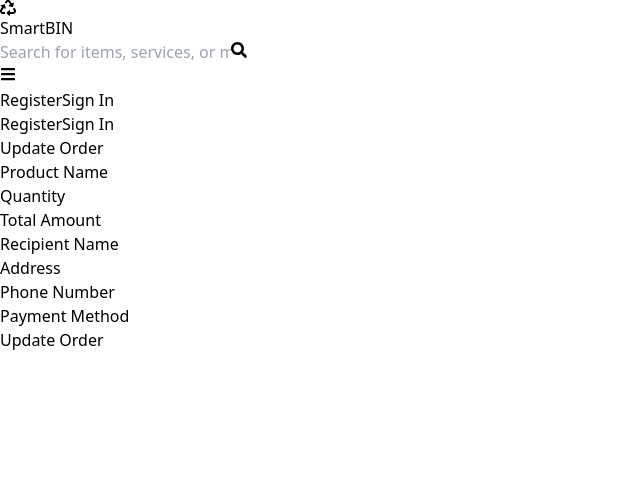
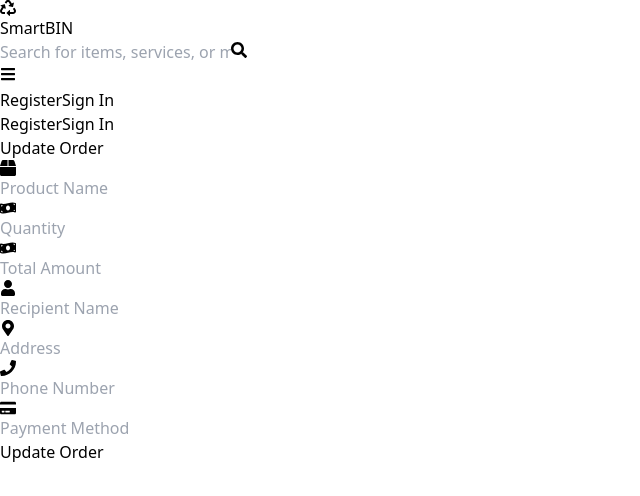
Before and after one commit to LAHIRUKBI/smartBIN-ITP, a React (Vite) app in the folder customer/: page /order_update/1 in a window 1280 px wide. Shown: the top 496 px of the page, without its empty margins (0-640 px from the left). Built offline with nearby package versions, Linux system fonts and the light colour scheme.

Commit message:
add logics and create new pages

```diff
--- a/customer/src/App.jsx
+++ b/customer/src/App.jsx
@@ -46,6 +46,7 @@
 import Order_payment from "./pages/Order_payment";
 import Order_orders from "./pages/Order_orders";
 import Order_update from "./pages/Order_update";
+import Order_conform from "./pages/Order_conform";
 
 export default function App() {
   return (
@@ -114,6 +115,7 @@
         <Route path="/order_payment" element={<Order_payment />} />
         <Route path="/order_orders" element={<Order_orders />} />
         <Route path="/order_update/:id" element={<Order_update />} />
+        <Route path="/order_conform" element={<Order_conform />} />
 
 
 
--- a/customer/src/pages/Order_orders.jsx
+++ b/customer/src/pages/Order_orders.jsx
@@ -1,79 +1,102 @@
-import React, { useEffect, useState } from 'react';
-import axios from 'axios';
-import { jsPDF } from 'jspdf';
-import { FaDownload } from 'react-icons/fa';
-import { useNavigate } from 'react-router-dom'; // Import useNavigate
+import React, { useEffect, useState } from "react";
+import axios from "axios";
+import { jsPDF } from "jspdf";
+import { FaDownload } from "react-icons/fa";
+import { useNavigate } from "react-router-dom";
 
 export default function Product_orders() {
   const [orders, setOrders] = useState([]);
   const [error, setError] = useState(null);
   const [messages, setMessages] = useState({});
   const [replies, setReplies] = useState({});
-  const navigate = useNavigate(); // Initialize navigate
+  const [timers, setTimers] = useState({});
+  const [searchQuery, setSearchQuery] = useState(""); // State for search query
+  const navigate = useNavigate();
 
-  // Fetch orders from the backend
   useEffect(() => {
     const fetchOrders = async () => {
       try {
-        const response = await axios.get('/api/productorder'); // Your API route to get orders
-        console.log('Fetched Orders:', response.data.orders);
+        const response = await axios.get("/api/productorder");
+        console.log("Fetched Orders:", response.data.orders);
         setOrders(response.data.orders);
       } catch (error) {
-        console.error('Error fetching orders:', error.response ? error.response.data : error);
-        setError('Error fetching orders.');
+        console.error(
+          "Error fetching orders:",
+          error.response ? error.response.data : error
+        );
+        setError("Error fetching orders.");
       }
     };
 
     fetchOrders();
   }, []);
 
-  // Fetch messages and replies from localStorage for each order
   useEffect(() => {
-    orders.forEach(order => {
+    orders.forEach((order) => {
       const storedMessage = localStorage.getItem(`message_${order._id}`);
       if (storedMessage) {
-        setMessages(prev => ({ ...prev, [order._id]: storedMessage }));
+        setMessages((prev) => ({ ...prev, [order._id]: storedMessage }));
       }
 
       const replyMessage = localStorage.getItem(`reply_${order._id}`);
       if (replyMessage) {
-        setReplies(prev => ({ ...prev, [order._id]: replyMessage }));
+        setReplies((prev) => ({ ...prev, [order._id]: replyMessage }));
+      }
+
+      const timeLeft = Math.max(
+        0,
+        432000000 - (Date.now() - new Date(order.createdAt).getTime())
+      );
+      if (timeLeft > 0) {
+        setTimers((prev) => ({ ...prev, [order._id]: timeLeft }));
       }
     });
   }, [orders]);
 
-  // Send reply message to localStorage
+  useEffect(() => {
+    const timerInterval = setInterval(() => {
+      setTimers((prevTimers) => {
+        const newTimers = { ...prevTimers };
+        for (const orderId in newTimers) {
+          if (newTimers[orderId] > 0) {
+            newTimers[orderId] -= 1000;
+          }
+        }
+        return newTimers;
+      });
+    }, 1000);
+
+    return () => clearInterval(timerInterval);
+  }, []);
+
   const sendReply = (orderId) => {
-    const replyMessage = replies[orderId] || '';
+    const replyMessage = replies[orderId] || "";
     localStorage.setItem(`reply_${orderId}`, replyMessage);
-    setReplies(prev => ({ ...prev, [orderId]: '' }));
-    alert('Reply sent successfully!');
+    setReplies((prev) => ({ ...prev, [orderId]: "" }));
+    alert("Reply sent successfully!");
   };
 
-  // Handle order deletion
   const handleDelete = async (orderId) => {
     try {
       await axios.delete(`/api/productorder/${orderId}`);
-      setOrders(orders.filter(order => order._id !== orderId));
+      setOrders(orders.filter((order) => order._id !== orderId));
       console.log(`Order ${orderId} deleted successfully`);
     } catch (error) {
-      console.error(`Error deleting order ${orderId}:`, error.response ? error.response.data : error);
+      console.error(
+        `Error deleting order ${orderId}:`,
+        error.response ? error.response.data : error
+      );
     }
   };
 
-  // Handle order update
-  // Handle order update
   const handleUpdate = (orderId) => {
-  const orderToUpdate = orders.find(order => order._id === orderId);
+    const orderToUpdate = orders.find((order) => order._id === orderId);
     navigate(`/order_update/${orderId}`, { state: { order: orderToUpdate } });
   };
 
-
-  // Generate PDF for the order
   const generatePDF = async (order) => {
     const doc = new jsPDF();
-    const orderDetails = `
-      Product Name: ${order.productName}
+    const orderDetails = `Product Name: ${order.productName}
       Product ID: ${order.productId?._id || order.productId}
       Quantity: ${order.quantity}
       Total Amount: $${order.totalAmount}
@@ -83,78 +106,188 @@
       Payment Method: ${order.paymentMethod}
     `;
 
-    // Adding Order Details to PDF
     doc.text(orderDetails, 10, 10);
     doc.save(`Order_${order.productId?._id || order.productId}.pdf`);
   };
 
+  const formatTimeLeft = (time) => {
+    const seconds = Math.floor((time / 1000) % 60);
+    const minutes = Math.floor((time / (1000 * 60)) % 60);
+    const hours = Math.floor((time / (1000 * 60 * 60)) % 24);
+    const days = Math.floor(time / (1000 * 60 * 60 * 24));
+
+    return `${days}d ${hours}h ${minutes}m ${seconds}s`;
+  };
+
+  // New functions for sending orders
+  const sendOrderToProductManager = (orderId) => {
+    console.log(`Order ${orderId} sent to Product Manager`);
+    alert("Order sent to Product Manager!");
+  };
+
+  const sendOrder = (orderId) => {
+    const orderToSend = orders.find((order) => order._id === orderId);
+    if (orderToSend) {
+      localStorage.setItem('sentOrder', JSON.stringify(orderToSend)); // Store order in local storage
+      setOrders(orders.filter((order) => order._id !== orderId)); // Remove order from state
+      console.log(`Order ${orderId} sent`);
+      alert("Order sent!");
+      navigate('/Order_conform'); // Navigate to Order_conform page
+    }
+  };
+
+  // Filter orders based on search query
+  const filteredOrders = orders.filter(order =>
+    order.productName.toLowerCase().includes(searchQuery.toLowerCase())
+  );
+
   return (
-    <div className="container mx-auto p-8">
-      <h1 className="text-4xl font-bold mb-6 text-center text-gray-800">Product Orders</h1>
+    <div className="container mx-auto p-8 bg-gray-100">
+       <p className="text-lg text-center text-gray-600 mb-4">
+      Welcome to the Product Orders page! Here, you can view and manage all product orders placed by customers. You can respond to customer inquiries, update order details, and download invoices. Use the search feature to quickly find specific orders.
+    </p>
+      <h1 className="text-4xl font-bold mb-6 text-center text-gray-800">
+        Product Orders
+      </h1>
+      <p className="text-lg text-center text-gray-600 mb-4">
+        Total Orders: {orders.length}
+      </p>
 
-      {/* Display error message if any */}
+
+      {/* Navigation Buttons */}
+      <div className="mb-4 text-center">
+        <button
+          onClick={() => navigate('/product_welcome')}
+          className="bg-blue-500 text-white rounded-lg py-2 px-4 hover:bg-blue-600 transition duration-200 mx-2"
+        >
+          Go to Product Welcome
+        </button>
+        <button
+          onClick={() => navigate('/order_conform')}
+          className="bg-green-500 text-white rounded-lg py-2 px-4 hover:bg-green-600 transition duration-200 mx-2"
+        >
+          Go to Order Confirmation
+        </button>
+      </div>
+
+
+
+
+      {/* Search Bar */}
+      <div className="mb-4 text-center">
+        <input
+          type="text"
+          value={searchQuery}
+          onChange={(e) => setSearchQuery(e.target.value)}
+          className="border border-gray-300 rounded-lg p-2 w-1/2"
+          placeholder="Search by product name..."
+        />
+      </div>
+
       {error && <p className="text-red-500 text-center">{error}</p>}
-
-      {orders.length === 0 ? (
+      {filteredOrders.length === 0 ? (
         <p className="text-center text-lg text-gray-600">No orders available</p>
       ) : (
         <div className="grid grid-cols-1 md:grid-cols-2 lg:grid-cols-3 gap-8">
-          {orders.map((order) => (
-            <div key={order._id} className="bg-white rounded-xl shadow-lg p-6 hover:shadow-xl transition-shadow duration-300">
-              <h2 className="text-2xl font-bold text-gray-800">{order.productName}</h2>
-              <p className="text-gray-700 mb-2"><strong>Product ID:</strong> {order.productId?._id || order.productId}</p>
-              <p className="text-gray-700 mb-2"><strong>Quantity:</strong> {order.quantity}</p>
-              <p className="text-gray-700 mb-2"><strong>Total Amount:</strong> ${order.totalAmount}</p>
-              <p className="text-gray-700 mb-2"><strong>Recipient Name:</strong> {order.recipientDetails.name}</p>
-              <p className="text-gray-700 mb-2"><strong>Address:</strong> {order.recipientDetails.address}</p>
-              <p className="text-gray-700 mb-4"><strong>Phone Number:</strong> {order.recipientDetails.phoneNumber}</p>
-              <p className="text-gray-700 mb-4"><strong>Payment Method:</strong> {order.paymentMethod}</p>
-
-              {/* Displaying Message from Packing Orders */}
+          {filteredOrders.map((order) => (
+            <div
+              key={order._id}
+              className="bg-white rounded-xl shadow-lg p-6 hover:shadow-xl transition-shadow duration-300"
+            >
+              <h2 className="text-2xl font-bold text-gray-800">
+                {order.productName}
+              </h2>
+              <p className="text-gray-700 mb-2">
+                <strong>Product ID:</strong>{" "}
+                {order.productId?._id || order.productId}
+              </p>
+              <p className="text-gray-700 mb-2">
+                <strong>Quantity:</strong> {order.quantity}
+              </p>
+              <p className="text-gray-700 mb-2">
+                <strong>Total Amount:</strong> ${order.totalAmount}
+              </p>
+              <p className="text-gray-700 mb-2">
+                <strong>Recipient Name:</strong> {order.recipientDetails.name}
+              </p>
+              <p className="text-gray-700 mb-2">
+                <strong>Address:</strong> {order.recipientDetails.address}
+              </p>
+              <p className="text-gray-700 mb-4">
+                <strong>Phone Number:</strong>{" "}
+                {order.recipientDetails.phoneNumber}
+              </p>
+              <p className="text-gray-700 mb-4">
+                <strong>Payment Method:</strong> {order.paymentMethod}
+              </p>
+              <p className="text-red-600 font-bold mb-4">
+                Time Remaining:
+                <span
+                  className={`px-2 py-1 rounded-lg ${
+                    timers[order._id] > 0
+                      ? "bg-red-100 border border-red-400"
+                      : "bg-gray-300"
+                  }`}
+                >
+                  {timers[order._id]
+                    ? formatTimeLeft(timers[order._id])
+                    : "Expired"}
+                </span>
+              </p>
               {messages[order._id] && (
-                <p className="text-blue-600 mt-2">Packing Orders Message: {messages[order._id]}</p>
+                <p className="text-blue-600 mt-2">
+                  Packing Orders Message: {messages[order._id]}
+                </p>
               )}
-
-              {/* Display the reply sent, if available */}
               {localStorage.getItem(`reply_${order._id}`) && (
-                <p className="text-green-600 mt-2">Your Reply: {localStorage.getItem(`reply_${order._id}`)}</p>
+                <p className="text-green-600 mt-2">
+                  Your Reply: {localStorage.getItem(`reply_${order._id}`)}
+                </p>
               )}
-
-              {/* Reply Box for Each Order */}
               <textarea
-                value={replies[order._id] || ''}
-                onChange={(e) => setReplies({ ...replies, [order._id]: e.target.value })}
-                className="border border-gray-300 rounded-lg p-2 w-full mt-2"
+                value={replies[order._id] || ""}
+                onChange={(e) =>
+                  setReplies((prev) => ({
+                    ...prev,
+                    [order._id]: e.target.value,
+                  }))
+                }
                 placeholder="Type your reply here..."
+                className="w-full h-20 border border-gray-300 rounded-lg p-2 mt-2 mb-4"
               />
               <button
                 onClick={() => sendReply(order._id)}
-                className="bg-blue-500 text-white rounded-lg py-2 px-4 mt-2"
+                className="bg-blue-500 text-white rounded-lg py-2 px-4 hover:bg-blue-600 transition duration-200"
               >
                 Send Reply
               </button>
-
+              <div className="flex flex-col space-y-4 mt-4">
+  <button
+    onClick={() => generatePDF(order)}
+    className="bg-green-500 text-white rounded-lg py-2 px-4 hover:bg-green-600 transition duration-200 w-full"
+  >
+    <FaDownload /> Download Invoice
+  </button>
   <button
     onClick={() => handleUpdate(order._id)}
-                className="bg-yellow-500 text-white rounded-lg py-2 px-4 mt-2"
+    className="bg-yellow-500 text-white rounded-lg py-2 px-4 hover:bg-yellow-600 transition duration-200 w-full"
   >
     Update Order
   </button>
-
   <button
     onClick={() => handleDelete(order._id)}
-                className="bg-red-500 text-white rounded-lg py-2 px-4 mt-2"
+    className="bg-red-500 text-white rounded-lg py-2 px-4 hover:bg-red-600 transition duration-200 w-full"
   >
     Delete Order
   </button>
+  <button
+    onClick={() => sendOrderToProductManager(order._id)}
+    className="bg-purple-500 text-white rounded-lg py-2 px-4 hover:bg-purple-600 transition duration-200 w-full"
+  >
+    Send to packing Manager
+  </button>
+</div>
 
-              <button
-                onClick={() => generatePDF(order)}
-                className="bg-green-500 text-white rounded-lg py-2 px-4 mt-2"
-              >
-                <FaDownload className="inline mr-2" />
-                Download PDF
-              </button>
             </div>
           ))}
         </div>
--- a/customer/src/pages/Order_update.jsx
+++ b/customer/src/pages/Order_update.jsx
@@ -1,11 +1,12 @@
 import React, { useState } from 'react';
 import axios from 'axios';
 import { useLocation, useNavigate } from 'react-router-dom';
+import { FaBox, FaUser, FaMapMarkerAlt, FaPhone, FaMoneyBillWave, FaCreditCard } from 'react-icons/fa';
 
 export default function Order_update() {
   const location = useLocation();
   const navigate = useNavigate();
-  const order = location.state?.order; // Get the order details passed from Product_orders
+  const order = location.state?.order;
 
   // Set initial state for the order details
   const [productName, setProductName] = useState(order?.productName || '');
@@ -32,9 +33,9 @@
     };
 
     try {
-      await axios.put(`/api/productorder/${order._id}`, updatedOrder); // Your API route to update the order
+      await axios.put(`/api/productorder/${order._id}`, updatedOrder);
       alert('Order updated successfully!');
-      navigate('/order_orders'); // Navigate back to the orders page
+      navigate('/order_orders');
     } catch (error) {
       console.error('Error updating order:', error);
       alert('Error updating order. Please try again.');
@@ -45,87 +46,95 @@
     <div className="container mx-auto p-8">
       <h1 className="text-4xl font-bold mb-6 text-center text-gray-800">Update Order</h1>
 
-      <form onSubmit={handleSubmit} className="bg-white rounded-lg p-6 shadow-md">
-        <div className="mb-4">
-          <label className="block text-gray-700">Product Name</label>
+      <form onSubmit={handleSubmit} className="bg-white rounded-lg p-6 shadow-md space-y-4">
+
+        <div className="flex items-center border border-gray-300 rounded-lg p-2">
+          <FaBox className="text-gray-500 mr-2" />
           <input
             type="text"
             value={productName}
             onChange={(e) => setProductName(e.target.value)}
-            className="border border-gray-300 rounded-lg p-2 w-full"
+            placeholder="Product Name"
+            className="flex-grow focus:outline-none"
             required
           />
         </div>
 
-        <div className="mb-4">
-          <label className="block text-gray-700">Quantity</label>
+        <div className="flex items-center border border-gray-300 rounded-lg p-2">
+          <FaMoneyBillWave className="text-gray-500 mr-2" />
           <input
             type="number"
             value={quantity}
             onChange={(e) => setQuantity(e.target.value)}
-            className="border border-gray-300 rounded-lg p-2 w-full"
+            placeholder="Quantity"
+            className="flex-grow focus:outline-none"
             required
           />
         </div>
 
-        <div className="mb-4">
-          <label className="block text-gray-700">Total Amount</label>
+        <div className="flex items-center border border-gray-300 rounded-lg p-2">
+          <FaMoneyBillWave className="text-gray-500 mr-2" />
           <input
             type="number"
             value={totalAmount}
             onChange={(e) => setTotalAmount(e.target.value)}
-            className="border border-gray-300 rounded-lg p-2 w-full"
+            placeholder="Total Amount"
+            className="flex-grow focus:outline-none"
             required
           />
         </div>
 
-        <div className="mb-4">
-          <label className="block text-gray-700">Recipient Name</label>
+        <div className="flex items-center border border-gray-300 rounded-lg p-2">
+          <FaUser className="text-gray-500 mr-2" />
           <input
             type="text"
             value={recipientName}
             onChange={(e) => setRecipientName(e.target.value)}
-            className="border border-gray-300 rounded-lg p-2 w-full"
+            placeholder="Recipient Name"
+            className="flex-grow focus:outline-none"
             required
           />
         </div>
 
-        <div className="mb-4">
-          <label className="block text-gray-700">Address</label>
+        <div className="flex items-center border border-gray-300 rounded-lg p-2">
+          <FaMapMarkerAlt className="text-gray-500 mr-2" />
           <input
             type="text"
             value={address}
             onChange={(e) => setAddress(e.target.value)}
-            className="border border-gray-300 rounded-lg p-2 w-full"
+            placeholder="Address"
+            className="flex-grow focus:outline-none"
             required
           />
         </div>
 
-        <div className="mb-4">
-          <label className="block text-gray-700">Phone Number</label>
+        <div className="flex items-center border border-gray-300 rounded-lg p-2">
+          <FaPhone className="text-gray-500 mr-2" />
           <input
             type="text"
             value={phoneNumber}
             onChange={(e) => setPhoneNumber(e.target.value)}
-            className="border border-gray-300 rounded-lg p-2 w-full"
+            placeholder="Phone Number"
+            className="flex-grow focus:outline-none"
             required
           />
         </div>
 
-        <div className="mb-4">
-          <label className="block text-gray-700">Payment Method</label>
+        <div className="flex items-center border border-gray-300 rounded-lg p-2">
+          <FaCreditCard className="text-gray-500 mr-2" />
           <input
             type="text"
             value={paymentMethod}
             onChange={(e) => setPaymentMethod(e.target.value)}
-            className="border border-gray-300 rounded-lg p-2 w-full"
+            placeholder="Payment Method"
+            className="flex-grow focus:outline-none"
             required
           />
         </div>
 
         <button
           type="submit"
-          className="bg-blue-500 text-white rounded-lg py-2 px-4"
+          className="bg-blue-500 text-white rounded-lg py-2 px-4 w-full hover:bg-blue-600 transition duration-200"
         >
           Update Order
         </button>
```
Also changed, not shown: customer/src/pages/Order_conform.jsx (added, +7 -0 lines), customer/src/pages/Product_welcome.jsx (+27 -11 lines). Lines whose indentation alone changed are shown as unchanged.
